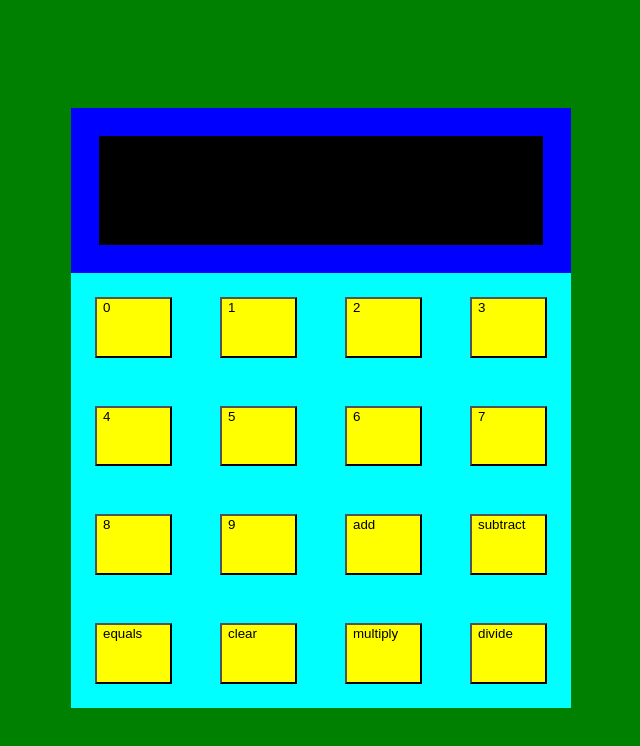
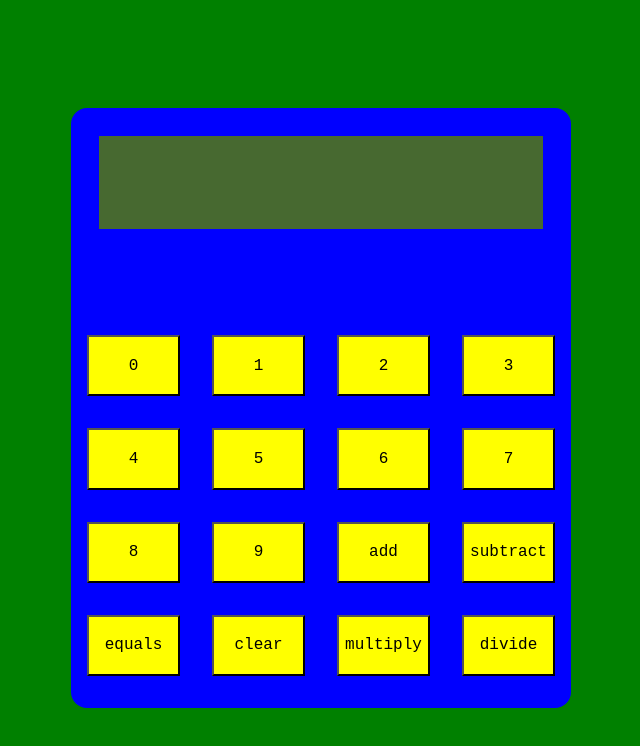
Before and after one commit to zimon-cocos/calculator, a plain HTML site: page index.html in a window 1280 px wide. Shown: the whole page, without its empty margins (319-959 px from the left). Drawn offline with Linux system fonts and the light colour scheme.

Commit message:
fix btn8 bug, minor ui changes

```diff
--- a/script.js
+++ b/script.js
@@ -491,7 +491,6 @@ button8.addEventListener("click", e=>{
     }
     else{
         displayText.innerText += equationDisplay + "8"
-        displayText.innerText = secondOperand
         console.log("second operator je " + secondOperand)
     }
 })
--- a/style.css
+++ b/style.css
@@ -12,41 +12,50 @@ button{
     background-color: yellow;
     display: flex;
     flex: 1;
-    margin: 24px
+    justify-content: center;
+    align-items: center;
+    font-size: large;
+    font-family: monospace;
+    margin: 16px
 
 }
 
 #line1,#line2,#line3,#line4{
-    background-color: aqua;
+    background-color: blue;
     display: flex;
     flex: 1;
     flex: row;
     justify-content: center;
 }
 
+
+
 #calcBody{
     background-color: blue;
+    border-radius: 16px;
     display: flex;
     flex: 1;
     flex-direction: column;
     max-width: 500px;
     max-height: 800px;
     margin: 100px;
+    padding-bottom:16px;
 
 }
 
 #display{
-    background-color: black;
+    background-color: #476930;
     display: flex;
     flex: 1;
     margin: 28px;
+    margin-bottom: 90px;
     justify-content: flex-end;
     align-items: flex-end;
 }
 
 #displayText{
-    background-color: black;
-    color: white;
+
+    color: black;
     margin: 4px;
 
 }
```
